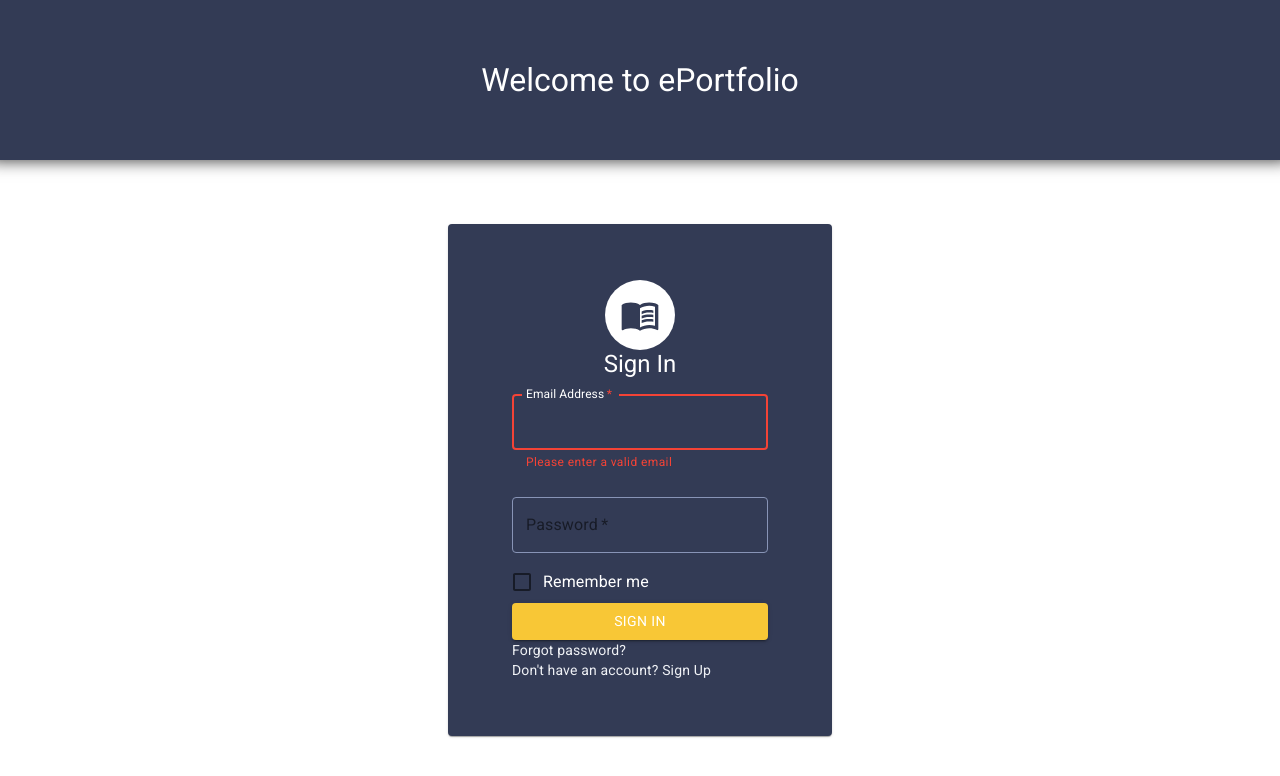
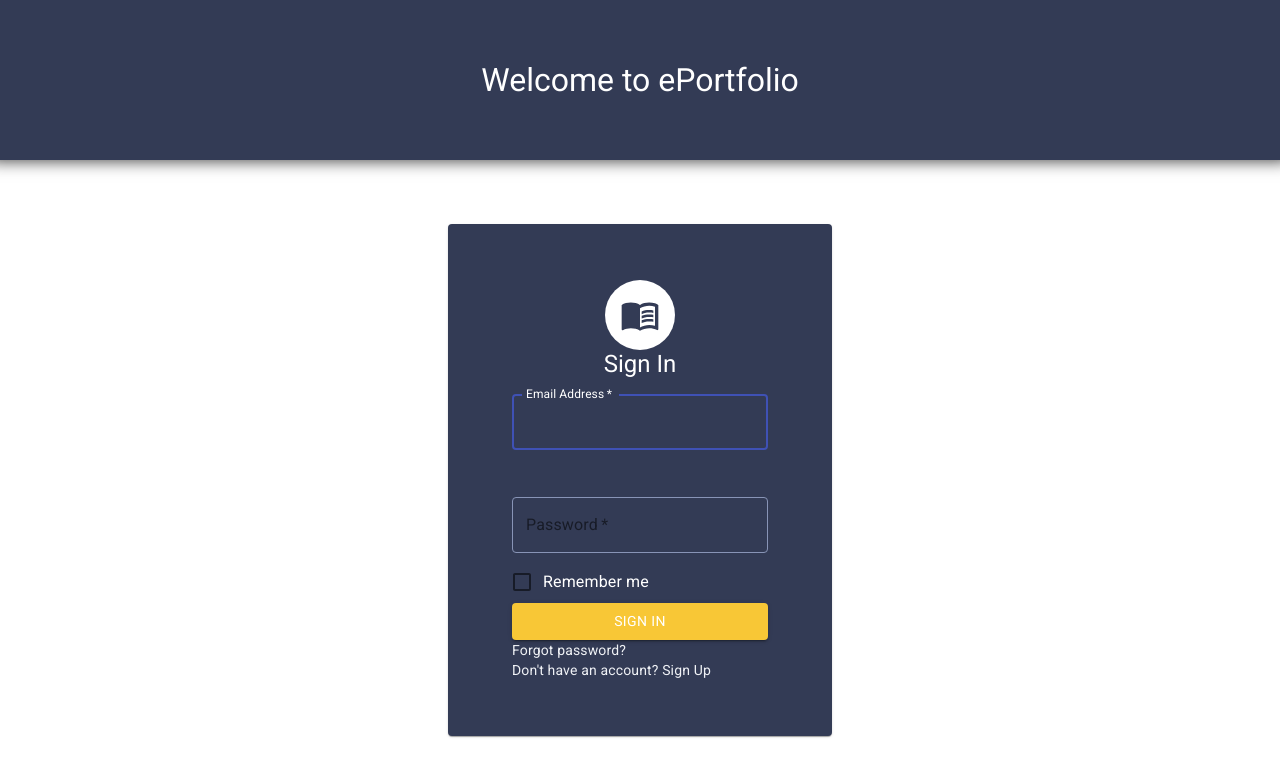
Before and after one commit to neerajhp/Academic-ePortfolio, a React (Create React App) app in the folder client/: page / in a window 1280 px wide. Shown: the top 776 px of the page. Built offline with nearby package versions, Linux system fonts and the light colour scheme.

Commit message:
Added error message to login page

```diff
--- a/client/src/pages/LoginPage.js
+++ b/client/src/pages/LoginPage.js
@@ -1,4 +1,5 @@
-import React from 'react';
+import React, { useState } from 'react';
+import { useAuth } from '../context/auth';
 import { makeStyles, withStyles } from '@material-ui/core/styles';
 import {
   Paper,
@@ -84,7 +85,13 @@ const CssTextField = withStyles({
 const LoginPage = () => {
   // Styling
   const styles = useStyles();
-  const isError = true;
+
+  //Authentication
+  const [isLoggedIn, setLoggedIn] = useState(false);
+  const [isError, setIsError] = useState(false);
+  const [userName, setUserName] = useState('');
+  const [password, setPassword] = useState('');
+  const { setAuthTokens } = useAuth();
 
   return (
     <div className={styles.root}>
```
